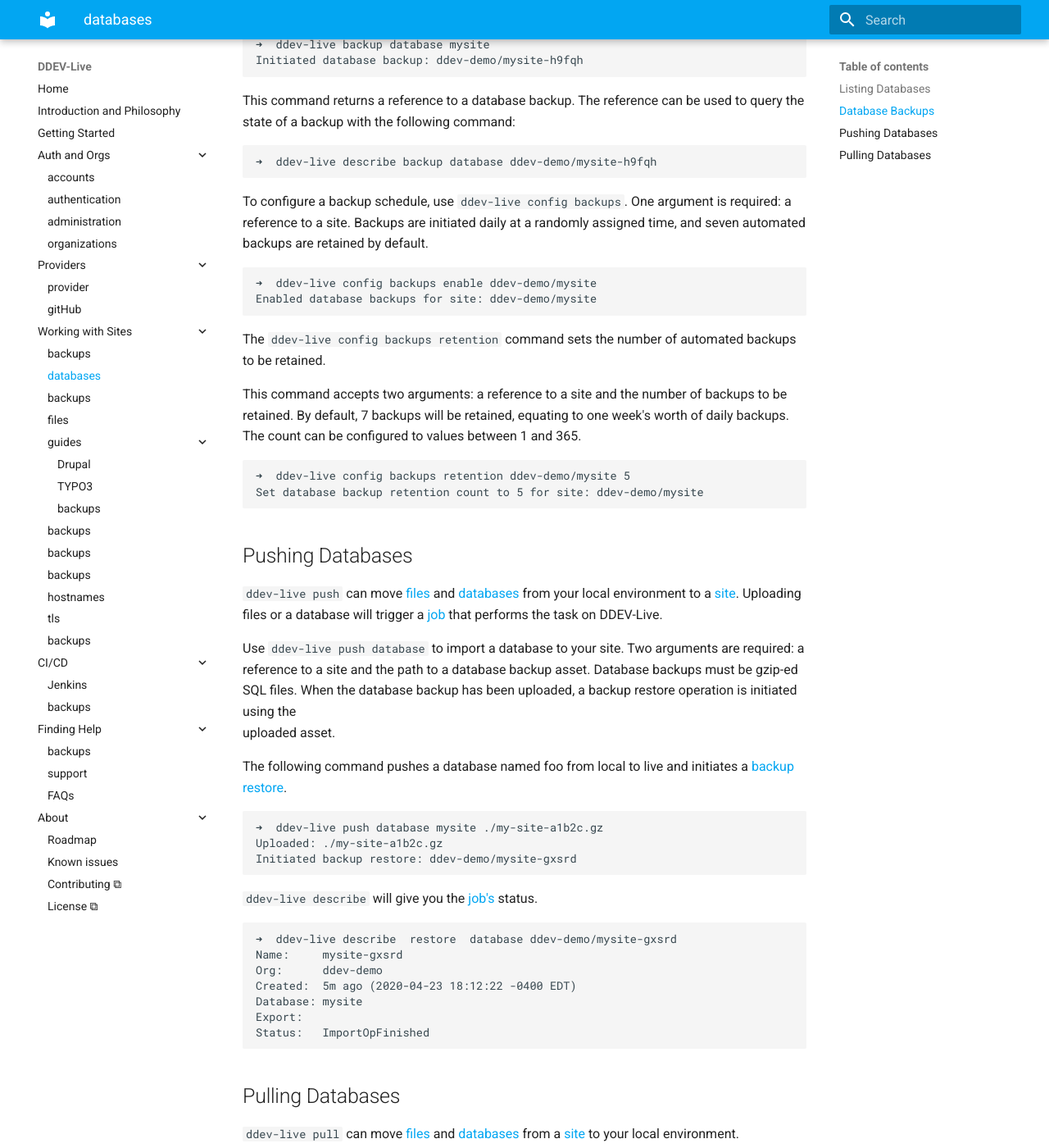
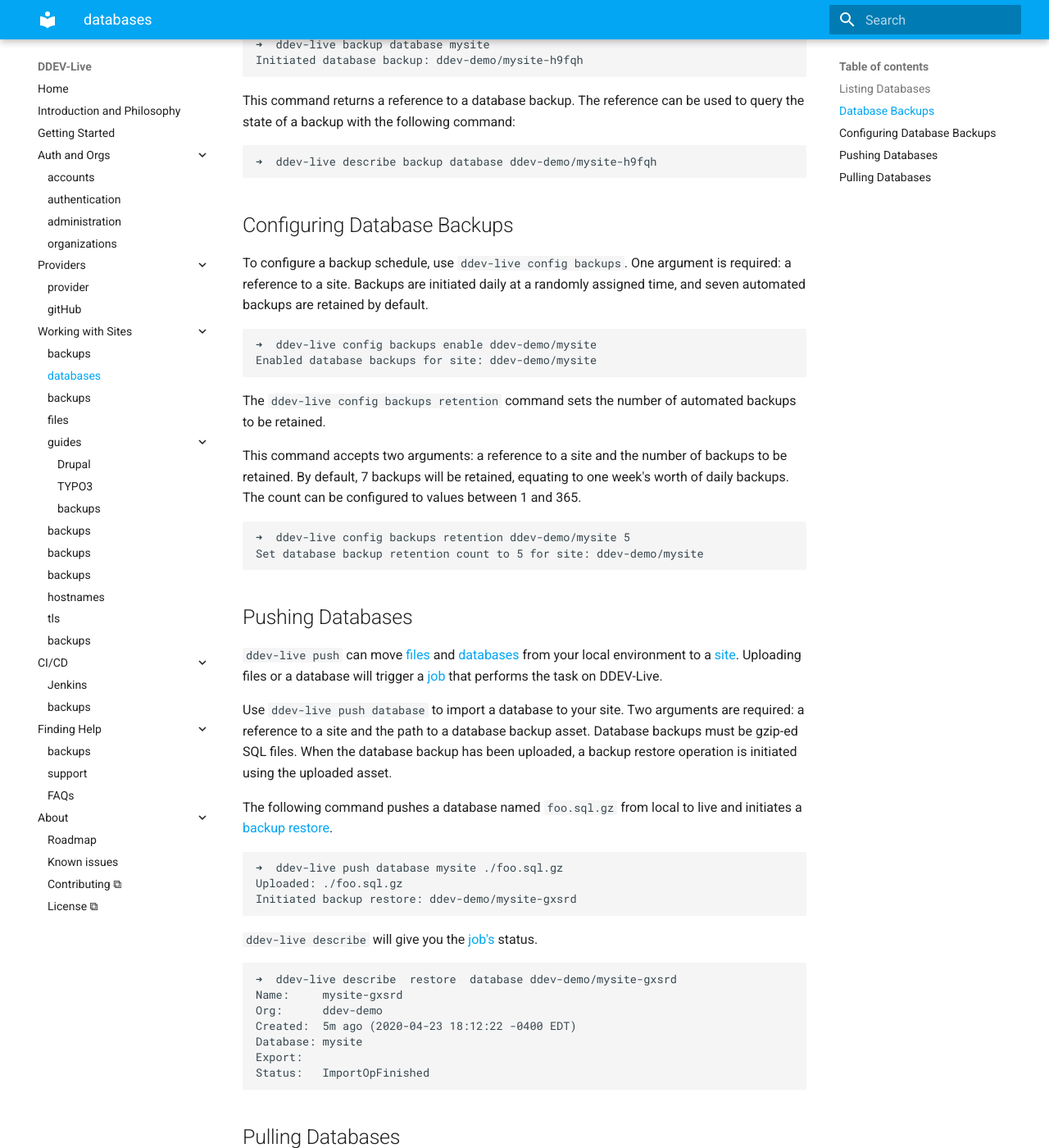
Before and after one commit to fru-io/docs-live, an MkDocs documentation site: the page built from docs/databases.md, in a window 1280 px wide and 1400 px high, scrolled down 627 px. Shown: the whole window at 82% size. Built offline with MkDocs 1.6.1 and Material for MkDocs 9.7.7, drawn with Linux system fonts in a browser that asks for light colours.

Commit message:
Database updates (#71)

````diff
--- a/docs/databases.md
+++ b/docs/databases.md
@@ -27,6 +27,7 @@ This command returns a reference to a database backup. The reference can be used
 ➜  ddev-live describe backup database ddev-demo/mysite-h9fqh
 ```
 
+## Configuring Database Backups
 To configure a backup schedule, use `ddev-live config backups`. One argument is required: a reference to a site. Backups are initiated daily at a randomly assigned time, and seven automated backups are retained by default.
 ```
 ➜  ddev-live config backups enable ddev-demo/mysite
@@ -44,13 +45,12 @@ Set database backup retention count to 5 for site: ddev-demo/mysite
 ## Pushing Databases
 `ddev-live push` can move [files](https://docs.ddev.com/files/) and [databases](https://docs.ddev.com/databases/) from your local environment to a [site](https://docs.ddev.com/sites/). Uploading files or a database will trigger a [job](https://docs.ddev.com/jobs/) that performs the task on DDEV-Live.
 
-Use `ddev-live push database` to import a database to your site. Two arguments are required: a reference to a site and the path to a database backup asset. Database backups must be gzip-ed SQL files. When the database backup has been uploaded, a backup restore operation is initiated using the
-uploaded asset.
+Use `ddev-live push database` to import a database to your site. Two arguments are required: a reference to a site and the path to a database backup asset. Database backups must be gzip-ed SQL files. When the database backup has been uploaded, a backup restore operation is initiated using the uploaded asset.
 
-The following command pushes a database named foo from local to live and initiates a [backup restore](https://docs.ddev.com/backups/).
+The following command pushes a database named `foo.sql.gz` from local to live and initiates a [backup restore](https://docs.ddev.com/backups/).
 ```
-➜  ddev-live push database mysite ./my-site-a1b2c.gz
-Uploaded: ./my-site-a1b2c.gz
+➜  ddev-live push database mysite ./foo.sql.gz
+Uploaded: ./foo.sql.gz
 Initiated backup restore: ddev-demo/mysite-gxsrd
 ```
 
````
